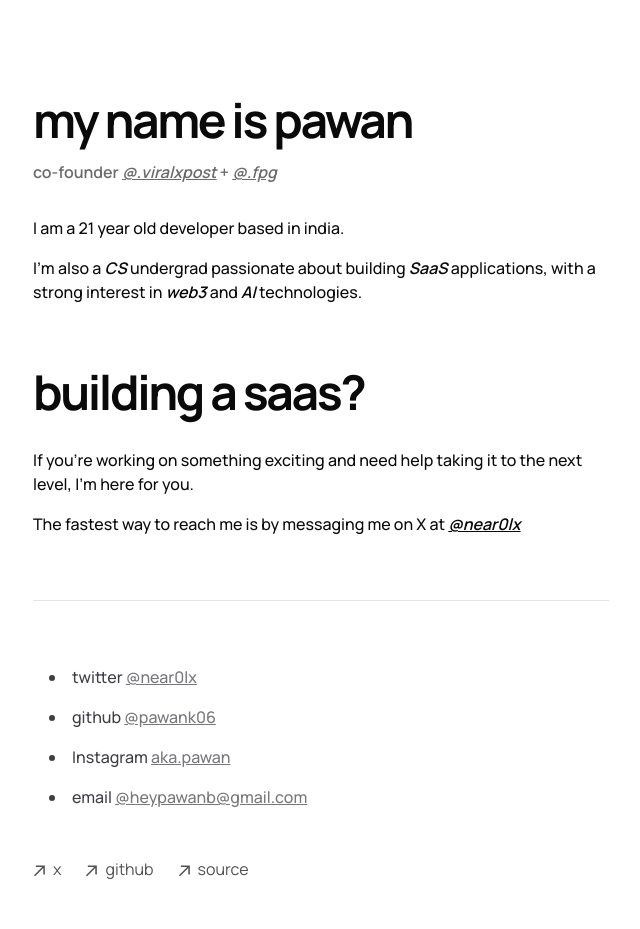
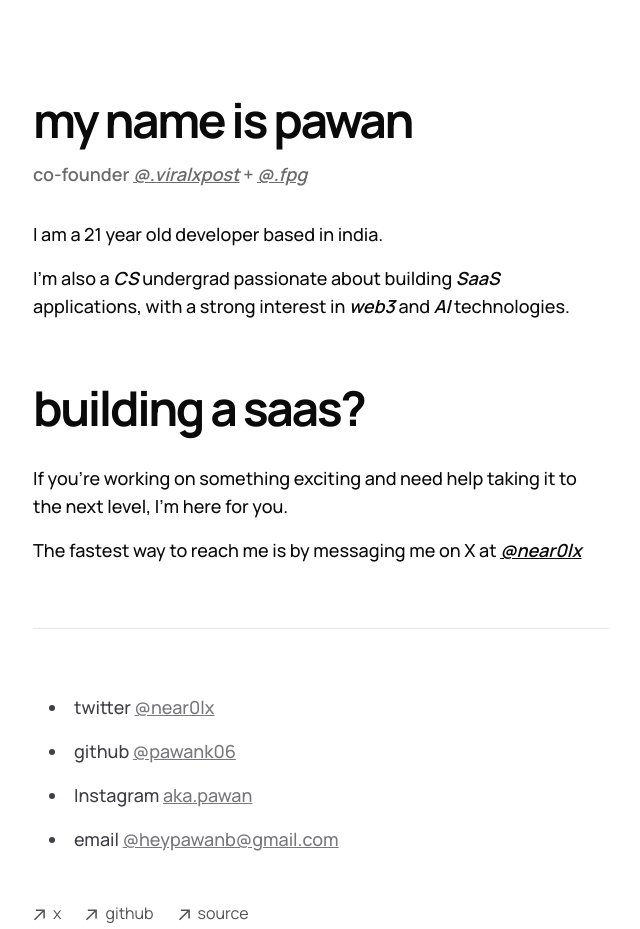
Before and after one commit to Pawank06/portfolio, a Next.js app: page / in a window 1280 px wide. Shown: the whole page, without its empty margins (319-959 px from the left). Before the commit the page ends 885 px from the top, so only its background shows below. Built offline with nearby package versions, Linux system fonts and the light colour scheme.

Commit message:
improve text size

```diff
--- a/app/layout.tsx
+++ b/app/layout.tsx
@@ -8,7 +8,7 @@ import { cn } from "@/lib/utils";
 const manrope = Manrope({ subsets: ["latin"] });
 
 export const metadata: Metadata = {
-  title: "Create Next App",
+  title: "Pawan",
   description: "Generated by create next app",
 };
 
--- a/app/page.tsx
+++ b/app/page.tsx
@@ -5,7 +5,7 @@ import { Inter } from 'next/font/google';
 
 export default function Page() {
   return (
-    <section className='mt-16 font-medium'>
+    <section className='mt-16 font-medium md:text-lg'>
       <h1 className="mb-4 md:text-5xl text-3xl font-bold tracking-tighter">
         my name is pawan
       </h1>
```
